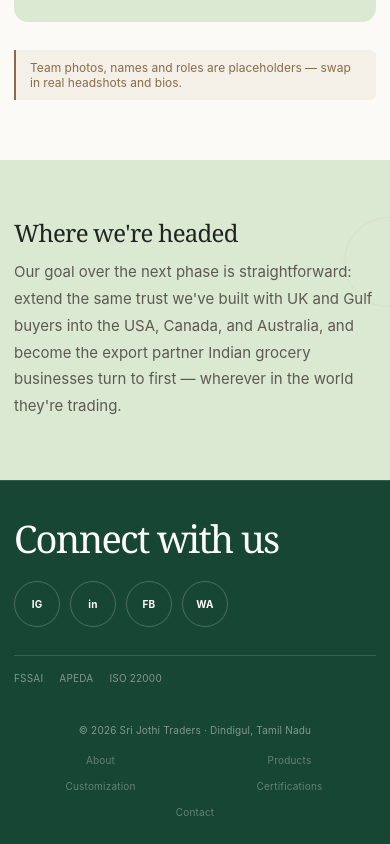
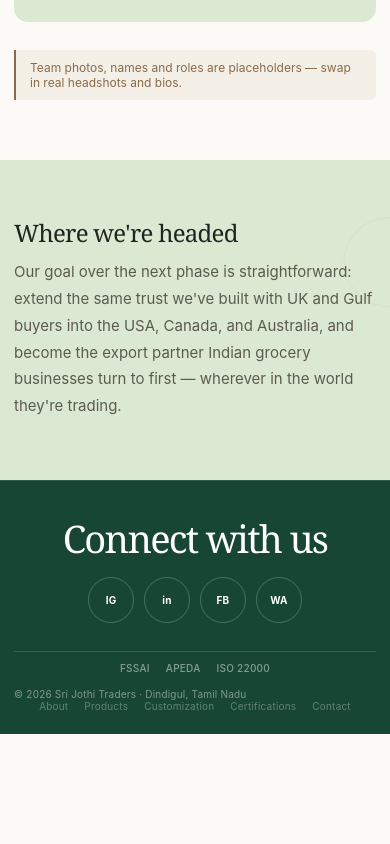
Before and after one commit to Lokesh-5618/sri-jothi-site, a React (Vite) app: page /about in a window 390 px wide. Shown: the part 2376-3220 px from the top of the page. After the commit the page ends 3110 px from the top, so only its background shows below. Built offline with nearby package versions, Linux system fonts and the light colour scheme.

Commit message:
Update index.css

```diff
--- a/src/index.css
+++ b/src/index.css
@@ -110,6 +110,21 @@ section { padding: var(--space-section) 0; }
   transition-delay: calc(var(--i, 0) * 80ms);
 }
 .reveal.is-visible { opacity: 1; transform: none; }
+
+/* blur-reveal variant — used on market country rows */
+.blur-reveal {
+  opacity: 0;
+  transform: translateY(30px);
+  filter: blur(12px);
+  transition: opacity .85s var(--ease), transform .85s var(--ease), filter .85s var(--ease);
+  transition-delay: calc(var(--i, 0) * 100ms);
+}
+.blur-reveal.is-visible {
+  opacity: 1;
+  transform: none;
+  filter: blur(0);
+}
+
 .text-reveal {
   display: block;
   overflow: visible;
@@ -490,9 +505,10 @@ footer {
 .footer-connect {
   width: 100%;
   display: flex;
+  flex-direction: column;
   align-items: center;
-  justify-content: space-between;
-  gap: 48px;
+  justify-content: center;
+  gap: 28px;
 }
 
 .footer-connect-label {
@@ -500,13 +516,14 @@ footer {
   letter-spacing: -.045em;
   color: #fff;
   white-space: nowrap;
+  text-align: center;
 }
 
 .footer-socials {
   display: flex;
   align-items: center;
+  justify-content: center;
   gap: 16px;
-  margin-left: auto;
   flex-shrink: 0;
 }
 
@@ -532,65 +549,25 @@ footer {
   transform: translateY(-2px);
 }
 
-/* ---------- certifications — separate minimal row ---------- */
-.footer-cert-section {
+
+/* ---------- bottom group ---------- */
+.footer-bottom-group {
   display: flex;
+  flex-direction: column;
   align-items: center;
-  justify-content: flex-end;
-  padding: 16px 0 18px;
-}
-
-.footer-certs {
-  display: flex;
-  align-items: center;
-  justify-content: flex-end;
-  gap: 34px;
-}
-
-.footer-cert-badge {
-  display: block;
-  width: auto;
-  height: auto;
-  margin: 0;
-  padding: 0;
-  border: 0;
-  border-radius: 0;
-  color: rgba(255, 255, 255, .48);
-  font-size: 10px;
-  font-weight: 500;
-  line-height: 1;
-  letter-spacing: .025em;
-  white-space: nowrap;
-  transition: color .25s ease;
-}
-
-.footer-cert-badge:hover {
-  background: none;
-  border: 0;
-  color: rgba(255, 255, 255, .85);
-  transform: none;
-}
-
-/* ---------- bottom row ---------- */
-.footer-inner {
-  min-height: 70px;
-  display: flex;
-  justify-content: space-between;
-  align-items: center;
-  gap: 48px;
-}
-
-.footer-inner > span {
-  white-space: nowrap;
+  text-align: center;
+  gap: 0;
+  padding: 28px 0 32px;
 }
 
 .footer-links {
-  display: grid;
-  grid-template-columns: repeat(5, auto);
+  display: flex;
   align-items: center;
-  justify-content: end;
+  justify-content: center;
+  flex-wrap: wrap;
   column-gap: clamp(28px, 3.2vw, 52px);
   row-gap: 10px;
+  padding-bottom: 22px;
 }
 
 .footer-links a {
@@ -604,8 +581,37 @@ footer {
   color: var(--lime);
 }
 
+.footer-cert-section {
+  display: flex;
+  align-items: center;
+  justify-content: center;
+  padding: 10px 0 14px;
+}
+
+.footer-certs {
+  display: flex;
+  align-items: center;
+  justify-content: center;
+  gap: 34px;
+}
+
+.footer-certs span {
+  color: rgba(255, 255, 255, .48);
+  font-size: 10px;
+  font-weight: 500;
+  letter-spacing: .025em;
+  text-transform: uppercase;
+}
+
+.footer-copyright {
+  white-space: nowrap;
+  opacity: .55;
+  font-size: 12px;
+  padding-top: 6px;
+}
+
 @media (max-width: 1000px) {
-  .footer-connect { gap: 30px; }
+  .footer-connect { gap: 24px; }
   .footer-connect-label { font-size: 46px; }
   .footer-socials { gap: 12px; }
   .footer-socials a { width: 56px; height: 56px; }
@@ -614,20 +620,7 @@ footer {
 }
 
 @media (max-width: 900px) {
-  .footer-inner {
-    min-height: auto;
-    padding: 22px 0 26px;
-    flex-direction: column;
-    align-items: center;
-    text-align: center;
-    gap: 18px;
-  }
-
-  .footer-inner > span { white-space: normal; }
-
   .footer-links {
-    justify-content: center;
-    grid-template-columns: repeat(5, auto);
     column-gap: 24px;
   }
 }
@@ -639,14 +632,13 @@ footer {
 
   .footer-connect {
     flex-direction: column;
-    align-items: flex-start;
-    gap: 24px;
+    align-items: center;
+    gap: 20px;
   }
 
   .footer-connect-label { font-size: 42px; }
 
   .footer-socials {
-    margin-left: 0;
     gap: 10px;
   }
 
@@ -656,27 +648,15 @@ footer {
     font-size: 10px;
   }
 
-  .footer-cert-section {
-    justify-content: flex-start;
-    padding: 16px 0 18px;
-  }
-
   .footer-certs {
-    justify-content: flex-start;
     gap: 22px;
     flex-wrap: wrap;
   }
 
   .footer-links {
     width: 100%;
-    grid-template-columns: repeat(2, 1fr);
-    justify-content: stretch;
     gap: 14px 24px;
     text-align: center;
-  }
-
-  .footer-links a:last-child {
-    grid-column: 1 / -1;
   }
 
   footer { padding: 0; }
@@ -768,7 +748,7 @@ body:before {
 
 @media (prefers-reduced-motion: reduce) {
   html { scroll-behavior: auto; }
-  .reveal, .text-reveal > * { opacity: 1; transform: none; transition: none; }
+  .reveal, .blur-reveal, .text-reveal > * { opacity: 1; transform: none; filter: none; transition: none; }
   body:before { display: none; }
   .page-hero:after, .page-hero:before, section:not(.page-hero):not(.hero)::before { animation: none; }
   .tile, .cert-card, .product-card, .channel { transition: none; }
@@ -969,7 +949,7 @@ body:before {
 /* markets */
 .markets { background: #e9dfd2; padding-top: clamp(40px, 5vw, 60px); }
 .market-list { border-top: 1px solid var(--line); margin-top: 55px; }
-.market { display: grid; grid-template-columns: 70px 1fr auto; gap: 25px; align-items: center; padding: 28px 0; border-bottom: 1px solid var(--line); transition: padding-left .35s var(--ease); }
+.market { display: grid; grid-template-columns: 70px 1fr auto; gap: 25px; align-items: center; padding: 28px 0; border-bottom: 1px solid var(--line); transition: padding-left .35s var(--ease), opacity .85s var(--ease), transform .85s var(--ease), filter .85s var(--ease); }
 .market:hover { padding-left: 10px; }
 .market-num { font-size: 10px; color: var(--brown); }
 .market h3 { font: clamp(34px, 4vw, 54px)/1 var(--serif); color: var(--green); margin: 0; transition: transform .35s var(--ease); }
```
